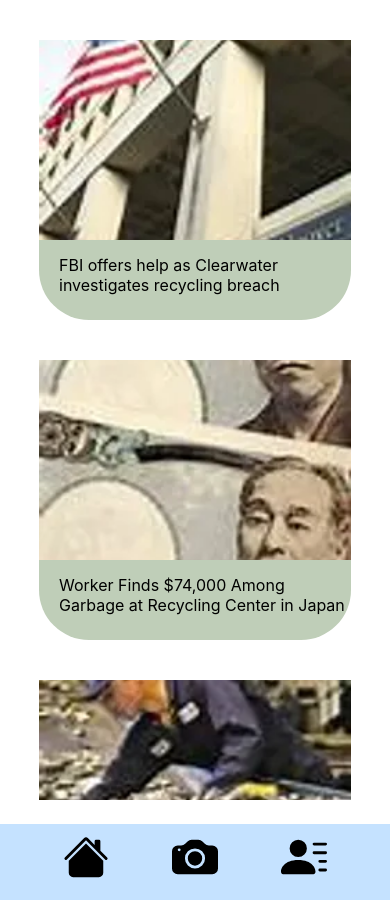
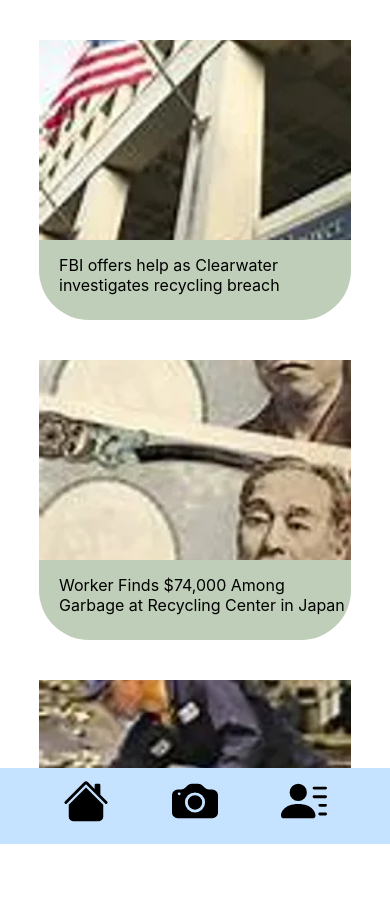
Before and after one commit to gracelcai/project-clean-up, a React Native app: screen /Home in a window 390 px wide. Built offline with nearby package versions, Linux system fonts and the light colour scheme.

Commit message:
Navbar fixed

```diff
--- a/Screens/home.js
+++ b/Screens/home.js
@@ -12,7 +12,7 @@ import { FlatList } from "react-native-web";
 import Navbar from "./navbar";
 import Article from "./article.js";
 
-export default function Home({ navigation }) {
+export default function Home({navigation}) {
 	const articles = [
 		{
 			id: 1,
@@ -65,7 +65,7 @@ export default function Home({ navigation }) {
 			</View>
 			<View
 				style={{
-					position: "absolute",
+					position: "fixed",
 					bottom: 0,
 					left: 0,
 					right: 0,
--- a/Screens/profile.js
+++ b/Screens/profile.js
@@ -27,7 +27,7 @@ export default function Profile({ navigation }) {
         <View style={{padding: '75%'}}>
 
         </View>
-        <View style={{position: 'absolute', bottom: 0, left:0, right: 0, marginBottom: 0, backgroundColor: '#C5E2FF' }}>
+        <View style={{position: 'fixed', bottom: 0, left:0, right: 0, marginBottom: 0, backgroundColor: '#C5E2FF' }}>
       <Navbar />
     </View>
     </View>
```
